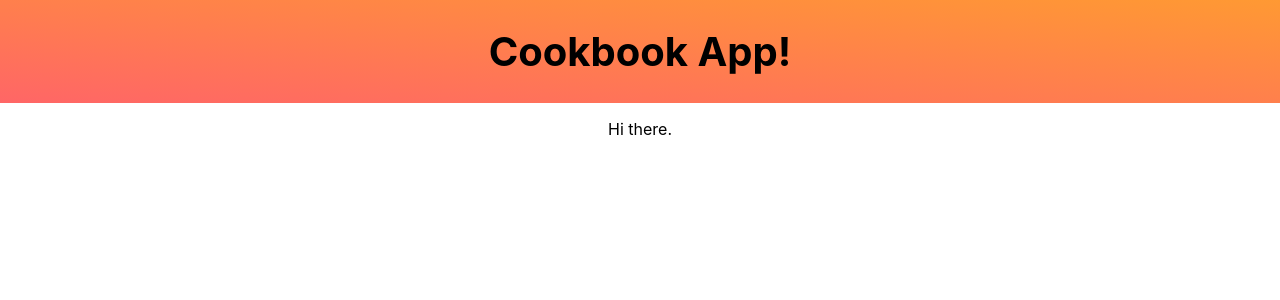
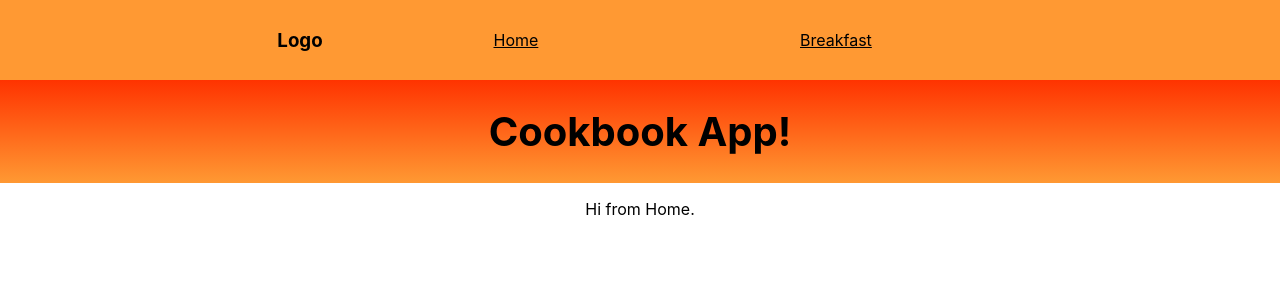
Before and after one commit to hildebrj/371-semester-project, a React (Create React App) app: page / in a window 1280 px wide. Shown: the top 300 px of the page. Built offline with nearby package versions, Linux system fonts and the light colour scheme.

Commit message:
added simple routing with an example page

```diff
--- a/package.json
+++ b/package.json
@@ -8,6 +8,7 @@
     "@testing-library/user-event": "^7.2.1",
     "react": "^16.13.1",
     "react-dom": "^16.13.1",
+    "react-router-dom": "^5.1.2",
     "react-scripts": "3.4.1"
   },
   "scripts": {
--- a/src/App.css
+++ b/src/App.css
@@ -1,9 +1,26 @@
-.App {
+nav {
+  display: flex;
+  justify-content: center;
+  align-items: center;
+  min-height: 10vh;
+  background: #ff9933;
+  color: black;
+}
+
+.nav-links {
+  width: 50%;
+  display: flex;
+  justify-content: space-around;
+  align-items: center;
+  list-style: none;
+}
+
+.main {
   text-align: center;
 }
 
-.App-header {
-  background: linear-gradient(to bottom left, #ff9933 0%, #ff6666 100%);
+.header {
+  background: linear-gradient(to top, #ff9933 0%, #ff3300 100%);
   min-height: 10vh;
   display: flex;
   flex-direction: column;
@@ -13,7 +30,7 @@
   color: black;
 }
 
-.App-body {
+.body {
   display: flex;
   flex-direction: column;
   align-items: center;
--- a/src/App.js
+++ b/src/App.js
@@ -1,18 +1,24 @@
 import React from 'react';
 import './App.css';
+import { BrowserRouter as Router, Switch, Route } from 'react-router-dom';
+import Nav from './Nav';
+import Home from './Home';
+import Breakfast from './Breakfast';
 
 function App() {
-  return (
-    <div className="App">
-      <header className="App-header">
-        <h1>Cookbook App!</h1>
-      </header>
-      <body className="App-body">
-        <p>Hi there.</p>
-      </body>
-
-    </div>
-  );
+    return (
+        <div className="main">
+            <Router>
+                <div className="nav">
+                    <Nav />
+                    <Switch>
+                        <Route path="/" exact component={Home} />
+                        <Route path="/breakfast" component={Breakfast} />
+                    </Switch>
+                </div>
+            </Router>
+        </div>
+    );
 }
 
 export default App;
--- /dev/null
+++ b/src/Breakfast.js
@@ -0,0 +1,18 @@
+import React from 'react';
+import './App.css';
+
+function Breakfast() {
+  return (
+    <div className="main">
+      <header className="header">
+        <h1>Breakfast Page!</h1>
+      </header>
+      <body className="body">
+        <p>Hi from Breakfast.</p>
+      </body>
+
+    </div>
+  );
+}
+
+export default Breakfast;
--- /dev/null
+++ b/src/Home.js
@@ -0,0 +1,18 @@
+import React from 'react';
+import './App.css';
+
+function Home() {
+  return (
+    <div className="main">
+      <header className="header">
+        <h1>Cookbook App!</h1>
+      </header>
+      <body className="body">
+        <p>Hi from Home.</p>
+      </body>
+
+    </div>
+  );
+}
+
+export default Home;
--- /dev/null
+++ b/src/Nav.js
@@ -0,0 +1,22 @@
+import React from 'react';
+import './App.css';
+import { Link } from 'react-router-dom';
+
+function Nav() {
+
+    const navStyle = {
+        color: 'black'
+    }
+
+    return (
+        <nav>
+            <h3>Logo</h3>
+            <ul className="nav-links">
+                <Link style={navStyle} to='/'><li>Home</li></Link>
+                <Link style={navStyle} to='/breakfast'><li>Breakfast</li></Link>
+            </ul>
+        </nav>
+    );
+}
+
+export default Nav;
```
Also changed, not shown: 2 other files (tests, documents, lock files or other folders).
